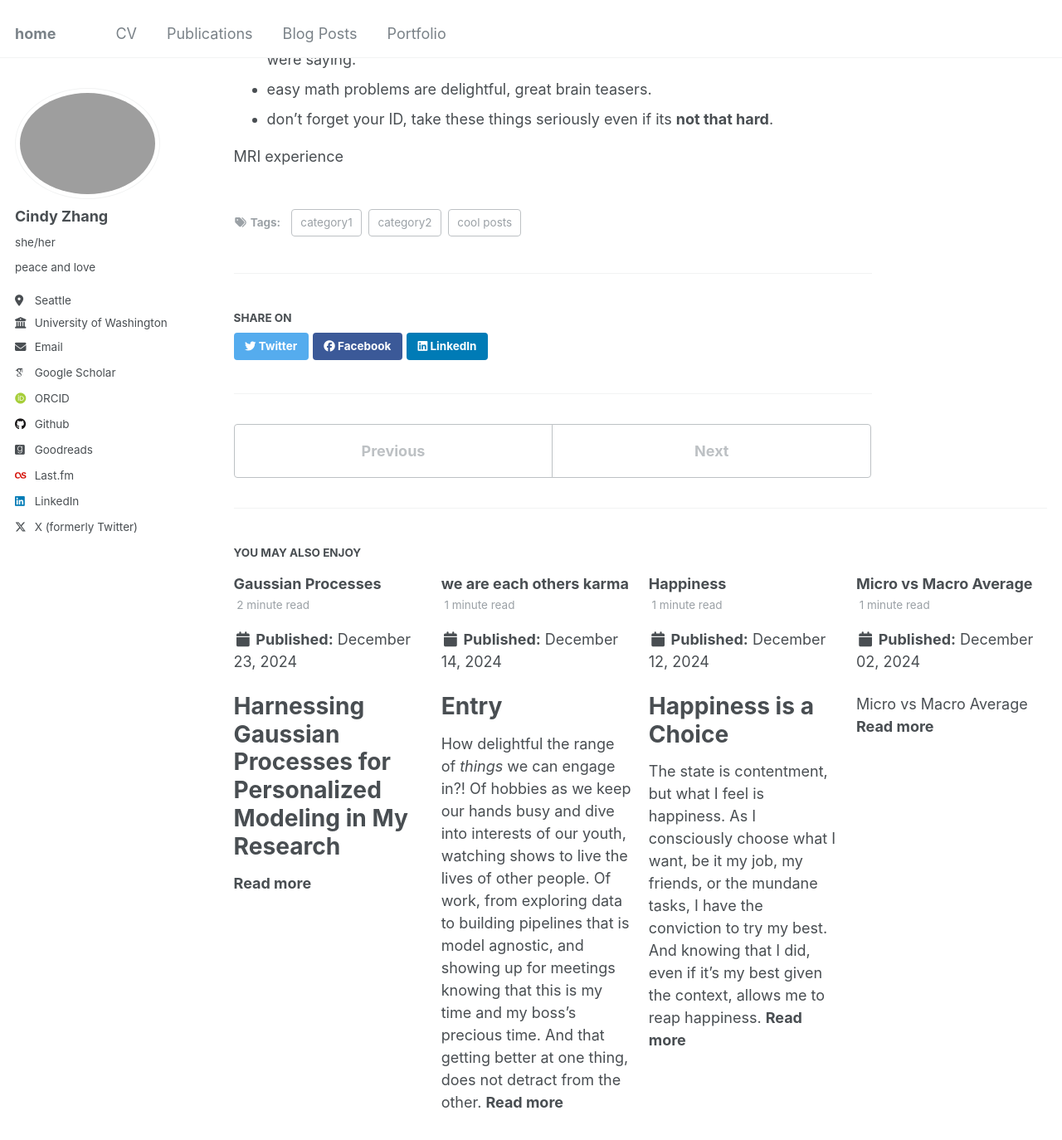
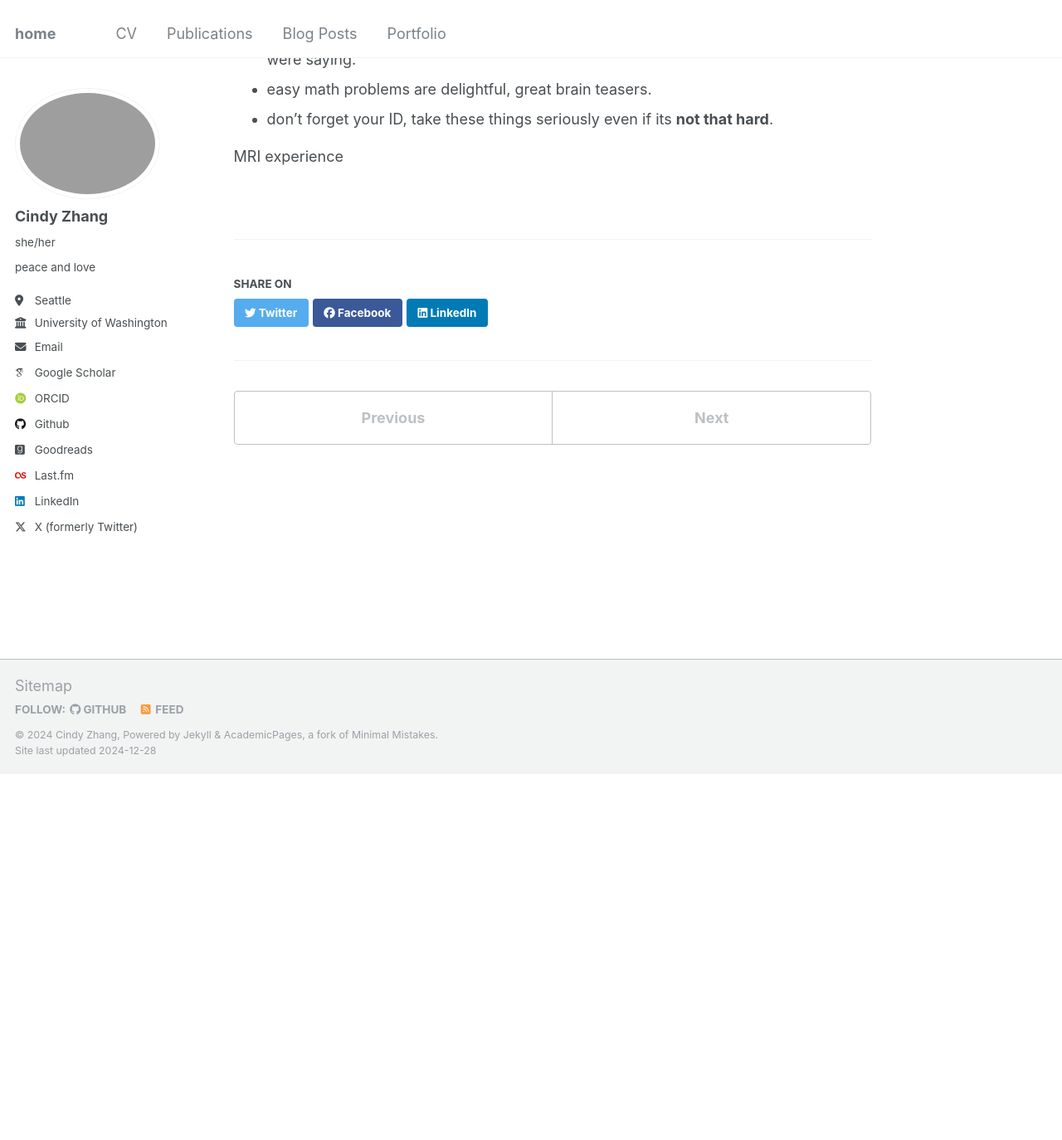
Before and after one commit to cnmnzhang/me, a Jekyll site: the page built from _posts/2024-12-11-gre.md, in a window 1280 px wide and 1400 px high, scrolled down 468 px. Shown: the top 1374 px of the window at 83% size. Built offline with Jekyll 4.4.1, drawn with Linux system fonts in a browser that asks for light colours; some web fonts are replaced.

Commit message:
remove large previews

```diff
--- a/_config.yml
+++ b/_config.yml
@@ -68,7 +68,7 @@ teaser                   :  # filename of teaser fallback teaser image placed in
 breadcrumbs              : false # true, false (default)
 words_per_minute         : 160
 future                   : false
-read_more                : "enabled" # if enabled, adds "Read more" links to excerpts
+read_more                : "disabled" # if enabled, adds "Read more" links to excerpts
 talkmap_link             : false #change to true to add link to talkmap on talks page
 comments:
   provider               : # false (default), "disqus", "discourse", "facebook", "google-plus", "staticman", "custom"
@@ -219,7 +219,7 @@ defaults:
       read_time: true
       comments: true
       share: true
-      related: true
+      related: false
       future: false
   # _pages
   - scope:
--- a/_posts/2024-12-11-gre.md
+++ b/_posts/2024-12-11-gre.md
@@ -3,9 +3,6 @@ title: 'GRE // MRI experience'
 date: 2024-12-11
 permalink: /posts/2024/12/GRE/
 tags:
-  - cool posts
-  - category1
-  - category2
 ---
 
 GRE
--- a/_posts/2024-12-12-happiness.md
+++ b/_posts/2024-12-12-happiness.md
@@ -6,12 +6,10 @@ tags:
   - cool posts
 ---
 
-Happiness is a Choice
-=====
 The state is contentment, but what I feel is happiness. As I consciously choose what I want, be it my job, my friends, or the mundane tasks, I have the conviction to try my best. And knowing that I did, even if it's my best given the context, allows me to reap happiness.
 
 I still get caught up in the details and make plans that I don't stick to. I still complain about the cold and not dress warm enough. I still generate a pile of dishes every night. But boy am I happy to be given every day, to have dinner plans with Jiayi and phone calls with my doctor, to put my gaiter on and have music provide me with warmth, and to cook delicious nutritious meals and make myself bone broth hot chocolate.
 
 I think of anime characters saying ganbaru! Or margaret saying hwaiting! or victoria saying dig deeper!
 
-If in my moments of pain, and stress, and panick, I can still find joy. Well, I am elated for Hawaii and to see what I will feel during moments of vacation.
+If in my moments of pain, and stress, and panick, I can still find joy. I am elated for Hawaii and to see what I will feel during moments of vacation.
--- a/_posts/2024-12-23-gp.md
+++ b/_posts/2024-12-23-gp.md
@@ -1,11 +1,10 @@
 ---
-title: 'Gaussian Processes'
+title: 'Harnessing Gaussian Processes for Personalized Modeling in My Research'
 date: 2024-12-23
 permalink: /posts/2024/12/gp/
 tags:
   - technical
 ---
-# Harnessing Gaussian Processes for Personalized Modeling in My Research
 
 In my current research with deriving personalized models, we utilize a probabilistic Bayesian inferencing framework—starting with a belief, and updating our beliefs as we receive empirical data, perhaps with a level of adaptability that we learn from another experience. The probabilistic framework allows us to make statements with a level of uncertainty that is meaningful in this continual sense, rather than the unintuitive traditional frequentist sense.
 
```
Also changed, not shown: _pages/cv.md (+2 -3 lines), _posts/2024-10-14-yoga.md (+1 -1 lines).
